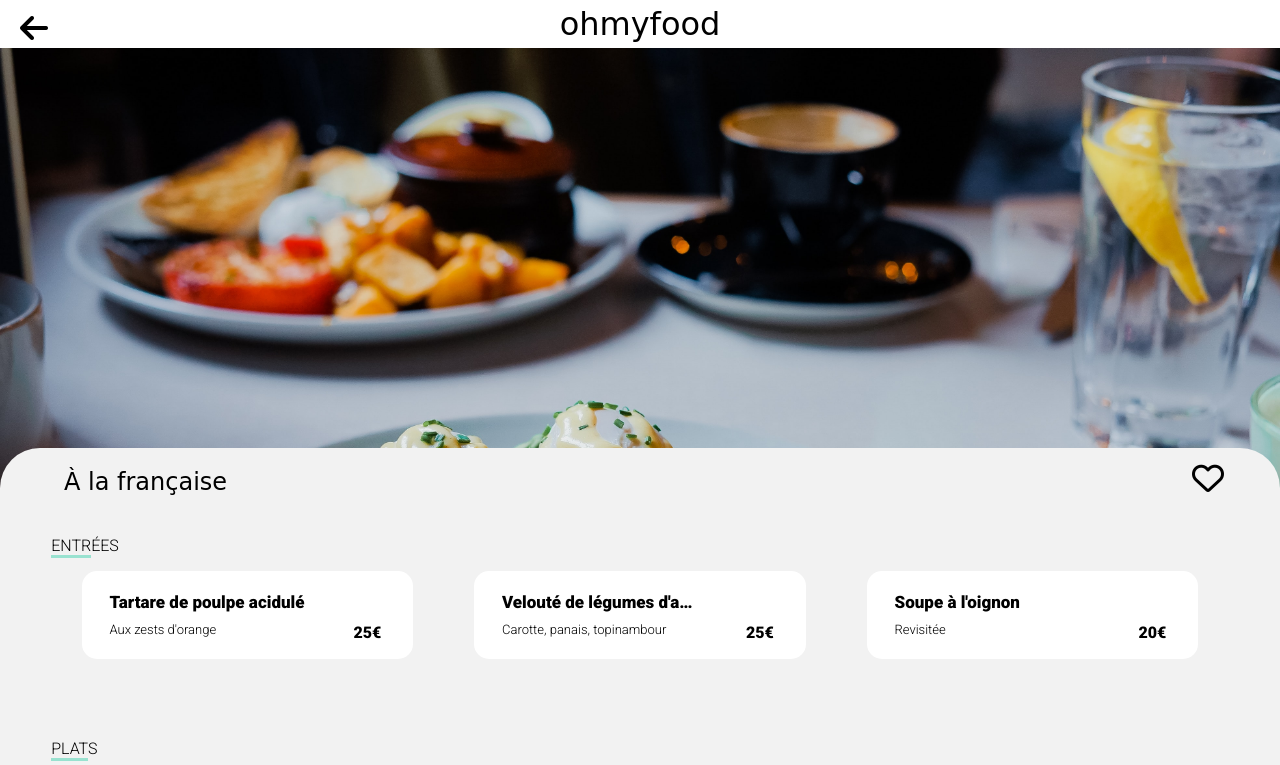
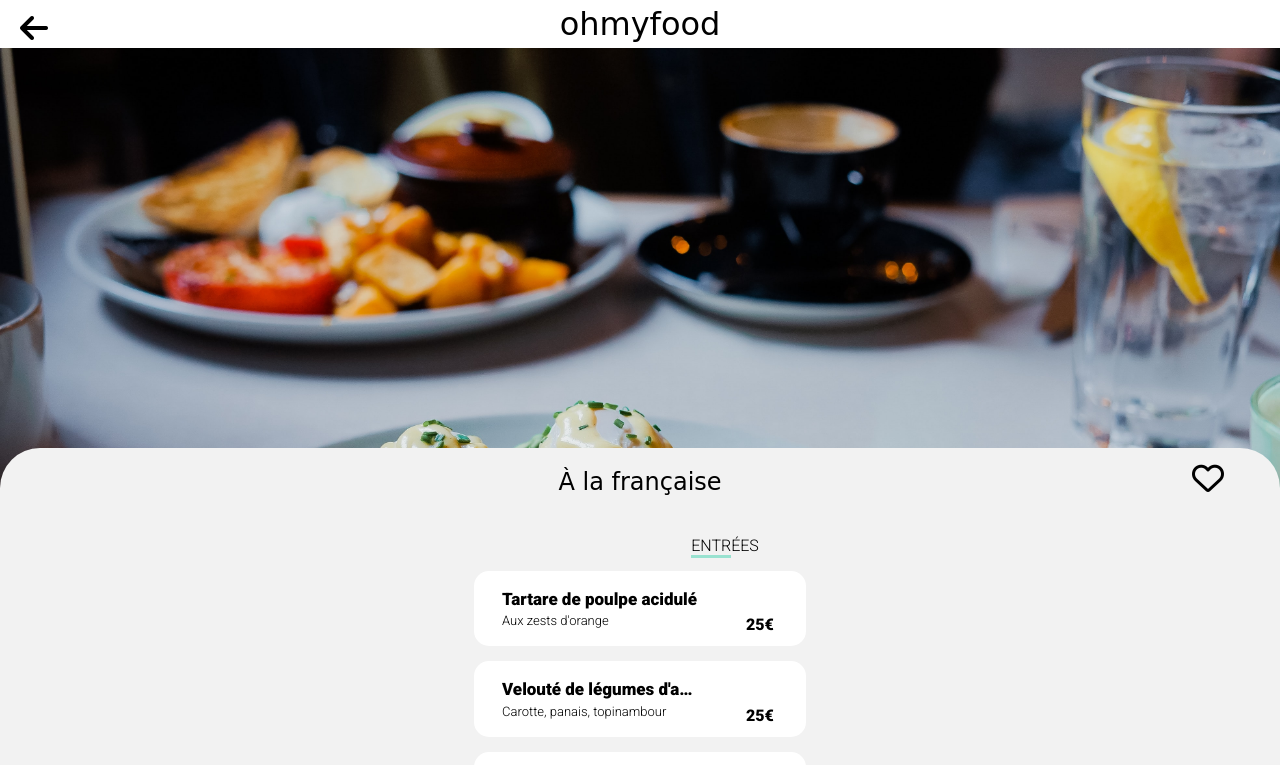
Before and after one commit to OCenjoyer/P3OMF, a website: page pages/a_la_francaise.html in a window 1280 px wide. Shown: the top 765 px of the page. Drawn offline with Linux system fonts and the light colour scheme; a web font is replaced by a local one.

Commit message:
modification de l'agencement des menus

```diff
--- a/sass/Pages/_menu.scss
+++ b/sass/Pages/_menu.scss
@@ -76,6 +76,7 @@
       margin-right: 5%;
       margin-left: 5%;
       margin-bottom: 0;
+      text-align: center;
       @media (max-width: 280px) {
         font-size: 22px;
       }
@@ -109,6 +110,9 @@
       margin-top: 0;
       margin-bottom: 0;
       @include underline;
+      @media (min-width: 994px) {
+      padding-left: 40rem;;
+      }
     }
   }
   &--grid {
@@ -118,9 +122,8 @@
     justify-content: space-around;
     margin-top: 1rem;
     @media (min-width: 994px) {
-      display: flex;
-      height: 8rem;
-      flex-direction: row;
+      justify-content: center; // Centre les éléments horizontalement
+      align-items: center;
     }
     & .commande {
       white-space: nowrap;
@@ -131,6 +134,7 @@
       width: auto;
       padding-left: 4%;
       padding-top: 2%;
+      margin-bottom: 15px;
       justify-content: space-around;
       background-color: $color-white;
       border-radius: 15px;
```
Also changed, not shown: style.css, 1 other file.
